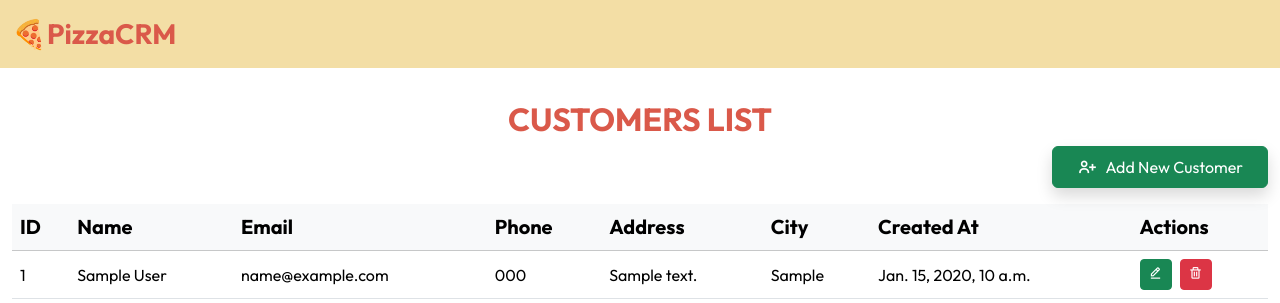
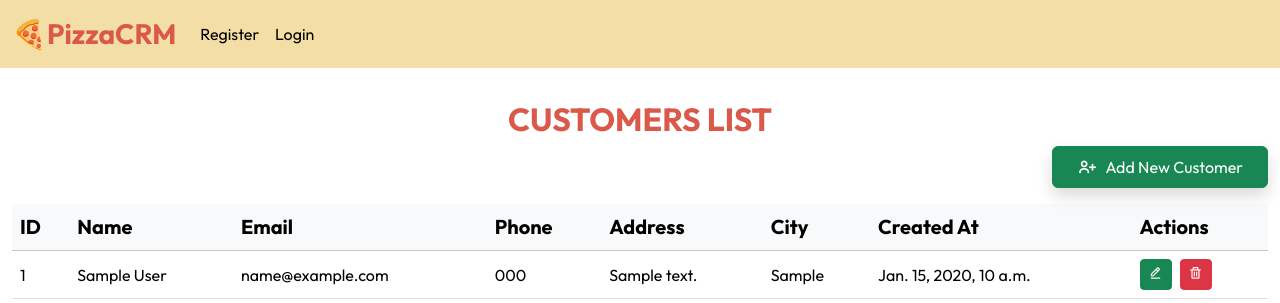
Before and after one commit to npkyphuong04/CRM-Project, a Django app: page / in a window 1280 px wide. Shown: the top 303 px of the page. Run offline with Django 5.2, Linux system fonts and the light colour scheme; tables that the repository leaves empty hold one stand-in row (values such as "Sample post").

Commit message:
Update navbar

```diff
--- a/CRM_Application/templates/loggedin_navbar.html
+++ b/CRM_Application/templates/loggedin_navbar.html
@@ -32,6 +32,13 @@
                 <li class="nav-item">
                     <a class="nav-link text-black custom-hover" href="#"><i class='bx bx-grid-alt'></i> Dashboard</a>
                 </li>
+                {% else %}
+                <li class="nav-item">
+                    <a class="nav-link text-black custom-hover" href="{% url 'register' %}">Register</a>
+                </li>
+                <li class="nav-item">
+                    <a class="nav-link text-black custom-hover" href="{% url 'home' %}">Login</a>
+                </li>
                 {% endif %}
             </ul>
 
```
